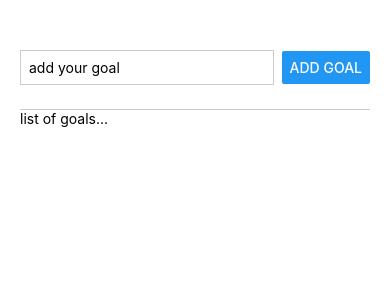
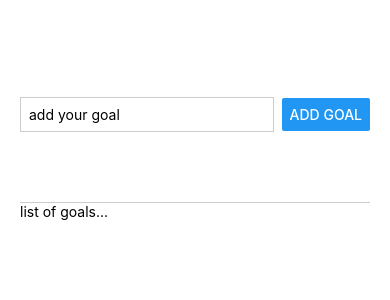
Before and after one commit to Sinashaygan/RNCOURSE, a React Native app: screen / in a window 390 px wide. Shown: the top 300 px of the page. Built offline with nearby package versions, Linux system fonts and the light colour scheme.

Commit message:
feat: add the goal styles

```diff
--- a/App.js
+++ b/App.js
@@ -9,7 +9,7 @@ export default function App() {
         <Button title="add goal" />
       </View>
 
-      <View>
+      <View style={styles.goalsContainer}>
         <Text>list of goals...</Text>
       </View>
     </View>
@@ -18,11 +18,13 @@ export default function App() {
 
 const styles = StyleSheet.create({
   appContainer: {
+    flex:1,
     paddingTop: 50,
     paddingHorizontal:20,
   },
 
   inputContainer: {
+    flex:1,
     flexDirection: "row",
     justifyContent: "space-between",
     alignItems:"center",
@@ -38,4 +40,8 @@ const styles = StyleSheet.create({
     padding:8,
     marginRight:8
   },
+
+  goalsContainer:{
+    flex:5
+  }
 });
```
